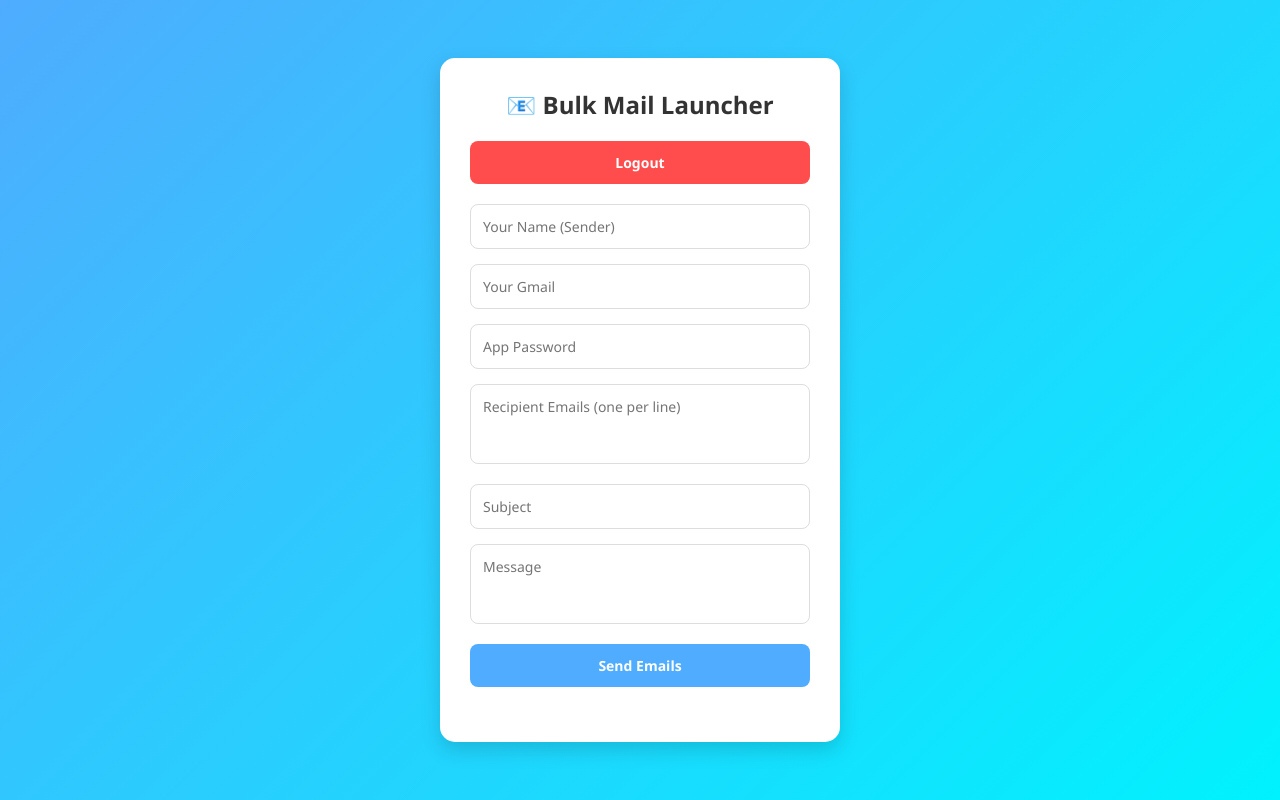
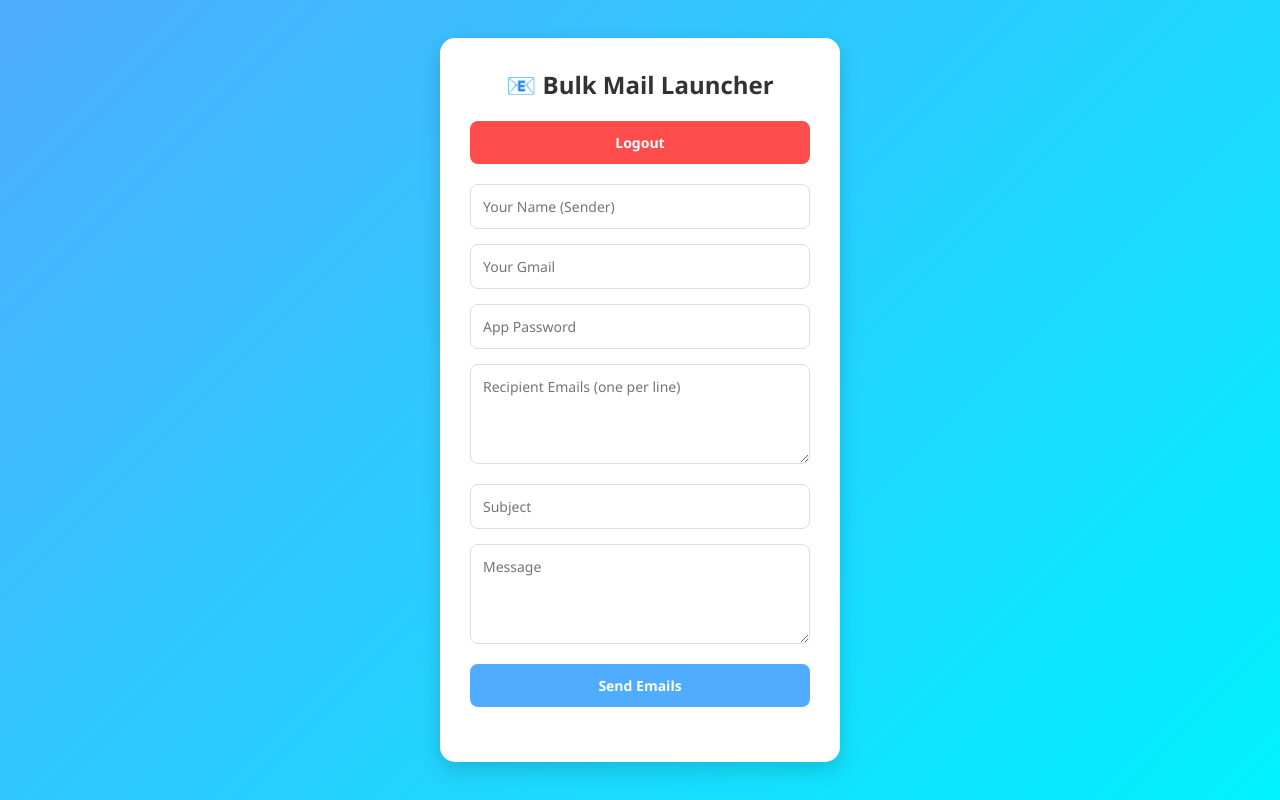
Before and after one commit to deepanshulodhi79-sudo/bulk-mailer-fixed, a website: page public/launcher.html in a window 1280 px wide. Drawn offline with Linux system fonts and the light colour scheme; sample sign-in values are in the browser's storage.

Commit message:
Update style.css

```diff
--- a/public/style.css
+++ b/public/style.css
@@ -45,9 +45,11 @@ input:focus, textarea:focus {
   box-shadow: 0 0 5px rgba(79, 172, 254, 0.5);
 }
 
+/* ✅ अब textareas resizeable हैं */
 textarea {
-  resize: none;
-  min-height: 80px;
+  resize: vertical;      /* ऊपर-नीचे drag करके size बदल सकता है */
+  min-height: 100px;
+  max-height: 400px;
 }
 
 button {
```
